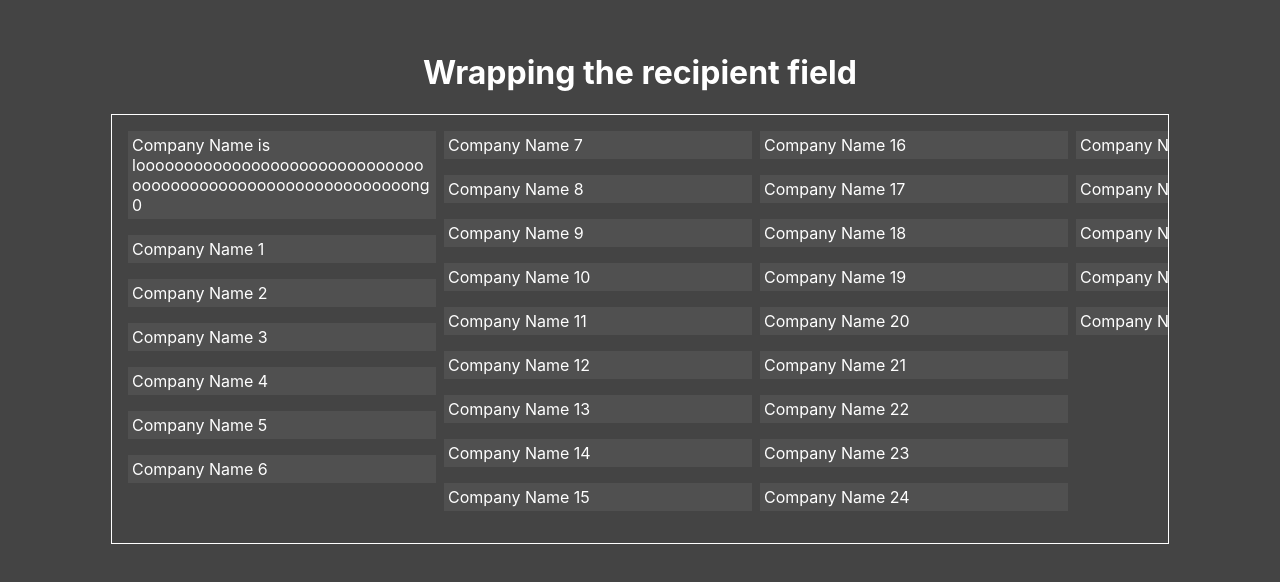
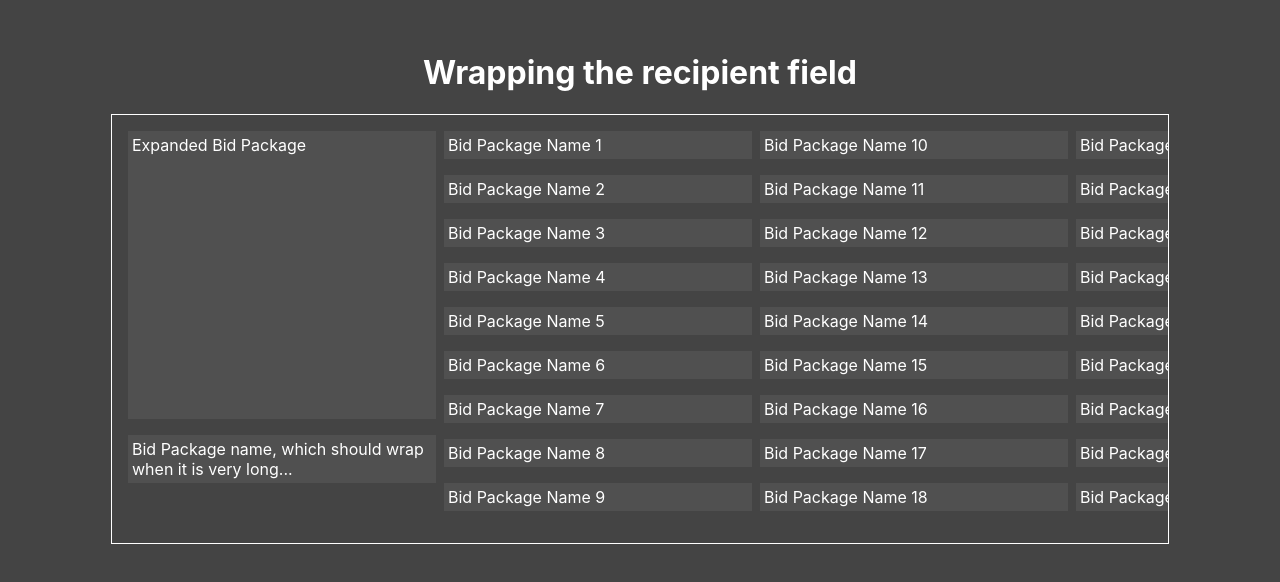
Before and after one commit to morgankeys/MySandbox, a React (Create React App) app in the folder react-sandbox/: page / in a window 1280 px wide. Shown: the top 582 px of the page. Built offline with nearby package versions, Linux system fonts and the light colour scheme.

Commit message:
Add examples with varying height

```diff
--- a/react-sandbox/src/App.js
+++ b/react-sandbox/src/App.js
@@ -46,29 +46,6 @@ const Addressee = styled.p`
   max-width: 300px;
 `;
 
-// const ToFieldGrid = styled.div`
-//   display: grid;
-//   grid-template-columns: repeat(3, 33%);
-//   grid-template-rows: repeat(auto-fit, 46px);
-//   grid-auto-flow: column;
-//   grid-auto-rows: min(46px);
-
-//   border: 1px solid #fff;
-//   width: 60%;
-//   min-height: 400px;
-
-//   padding: 16px;
-//   margin-bottom: 32px;
-// `;
-
-// const AddresseeGrid = styled.p`
-//   margin: 0 8px 8px 8px;
-//   padding: 6px;
-//   background-color: #ffffff11;
-//   word-wrap: break-word;
-//   max-height: 100px;
-// `;
-
 class App extends React.Component {
   constructor(props) {
     super(props);
@@ -84,10 +61,10 @@ class App extends React.Component {
   }
 
   render() {
-    let list = ['Company Name is looooooooooooooooooooooooooooooooooooooooooooooooooooooooooong 0'];
+    let list = [];
 
     for (let i = 1; i <= 29; i++) {
-      list.push(`Company Name ${i}`);
+      list.push(`Bid Package Name ${i}`);
     }
     console.log(list);
 
@@ -96,6 +73,8 @@ class App extends React.Component {
          <h1>Wrapping the recipient field</h1>
 
         <ToFieldOpen>
+          <Addressee style={{height:'280px'}}>Expanded Bid Package</Addressee>
+          <Addressee>Bid Package name, which should wrap when it is very long...</Addressee>
           {list.map((name, index) => (
             <Addressee key={index}>{name}</Addressee>
           ))}
```
